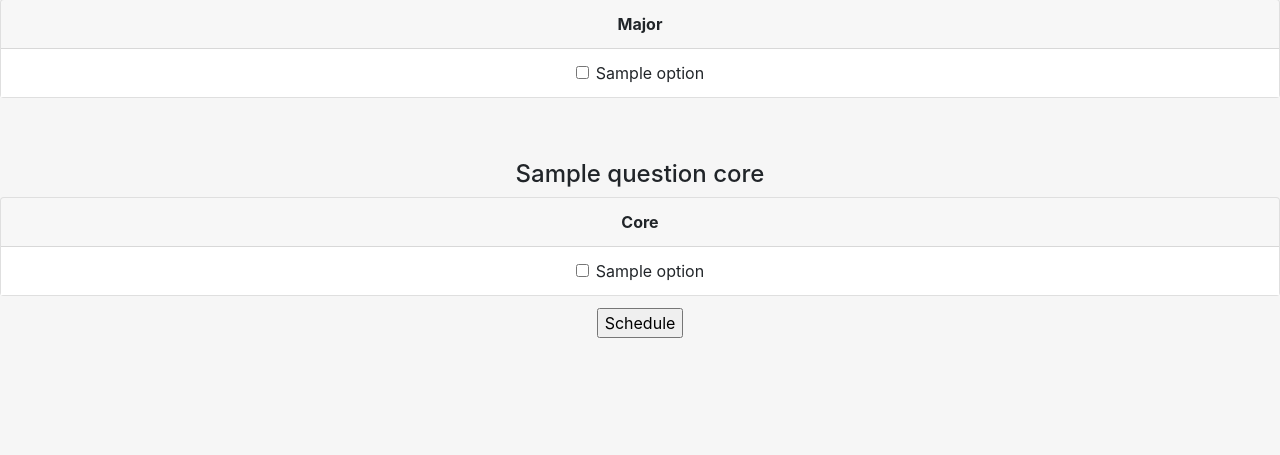
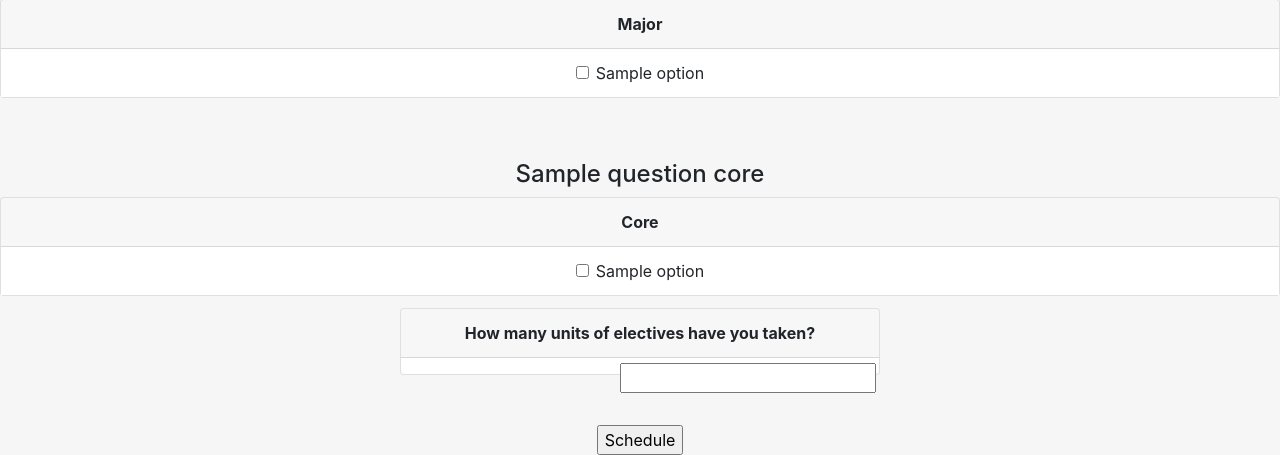
Before and after one commit to park-junha/GradPlanner, a Flask app: template templates/selectrequisites.html in a window 1280 px wide. Shown: the part 638-1093 px from the top of the page. Before the commit the page ends 976 px from the top, so only its background shows below. Run offline with Flask 2, Linux system fonts and the light colour scheme; the template is opened without the code that fills it: most values are stand-ins (such as "Sample title", 1, 10 or a date in 2020); parts of the project's set-up code (start-up, migrations or seed data) failed here and were passed over; some libraries are stand-ins or nearby versions.

Commit message:
Added user input text field for elective units, needs styling

```diff
--- a/main.py
+++ b/main.py
@@ -396,11 +396,11 @@ def jsonifyClasses(queriedClasses):
     return classes
 
 # Build a four year plan
-def createFourYearPlan(queriedClasses, allClassesTaken, major, cur, startQuarter, startYear):
+def createFourYearPlan(queriedClasses, allClassesTaken, major, cur, startQuarter, startYear, creditsCompleted = 0):
+    if VERBOSE_MODE is True: print("creditsCompleted:", creditsCompleted)
     requiredMap = {}
     doneClassesMap = {}
-    creditsCompleted = 0
-    creditsInPlan = 0
+    creditsInPlan = creditsCompleted
     for aClass in queriedClasses:
         classID = aClass[0]
         if VERBOSE_MODE is True: print("Handling queried tuple:", aClass)
@@ -529,9 +529,15 @@ def schedule():
 
     startQuarter = request.args.get('startingQuarter')
     startYear = int(request.args.get('academicYear'))
+    try:
+        electiveUnits = int(request.args.get('electiveUnits'))
+    except:
+        print("No user input for electiveUnits. Defaulting to 0.")
+        electiveUnits = 0
 
     if VERBOSE_MODE is True: print("startQuarter:", startQuarter)
     if VERBOSE_MODE is True: print("startQuarter is string:", isinstance(startQuarter, str))
+    if VERBOSE_MODE is True: print("electiveUnits:", electiveUnits)
 
     # Add current year by 1 if not Fall
     if 'Fall' not in startQuarter:
@@ -539,7 +545,7 @@ def schedule():
 
     if VERBOSE_MODE is True: print("startYear:", startYear)
 
-    fourYearPlan = createFourYearPlan(allQueriedClasses, allClassesTaken, userMajor, cur, startQuarter, startYear)
+    fourYearPlan = createFourYearPlan(allQueriedClasses, allClassesTaken, userMajor, cur, startQuarter, startYear, electiveUnits)
 
     # Close connection to database
     cur.close()
--- a/templates/selectrequisites.html
+++ b/templates/selectrequisites.html
@@ -143,6 +143,17 @@
             </div>
           </div>
 
+          <div>
+            <div class="card survey_name">
+              <div class="card-header">
+                How many units of electives have you taken?
+              </div>
+              <div class="form-group">
+                <input class="form-check-input" type="text" name="electiveUnits" id="electiveUnits">
+              </div>
+            </div>
+          </div>
+
       <div>
         <input type="submit" value="Schedule" />
       </div>
```
